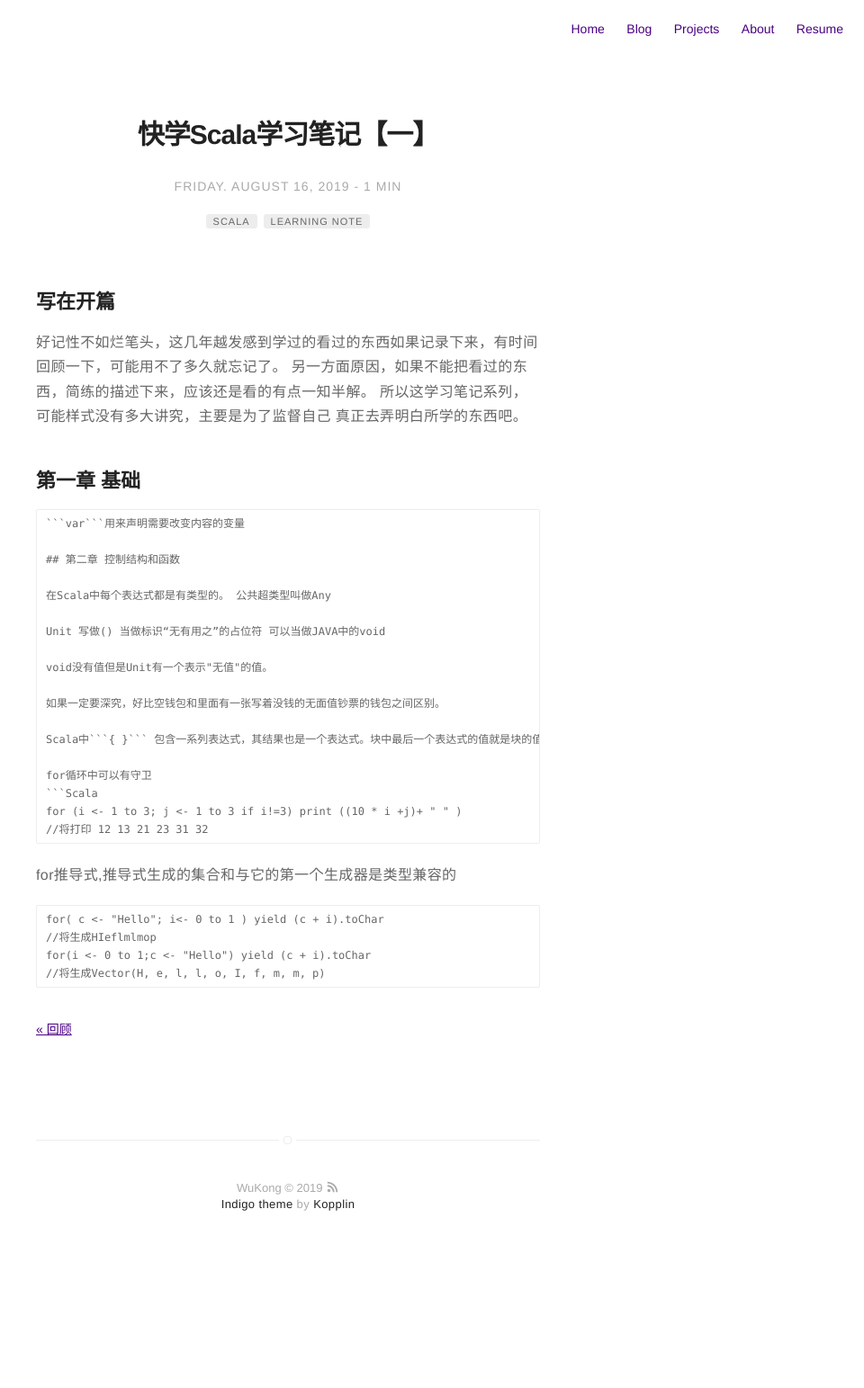
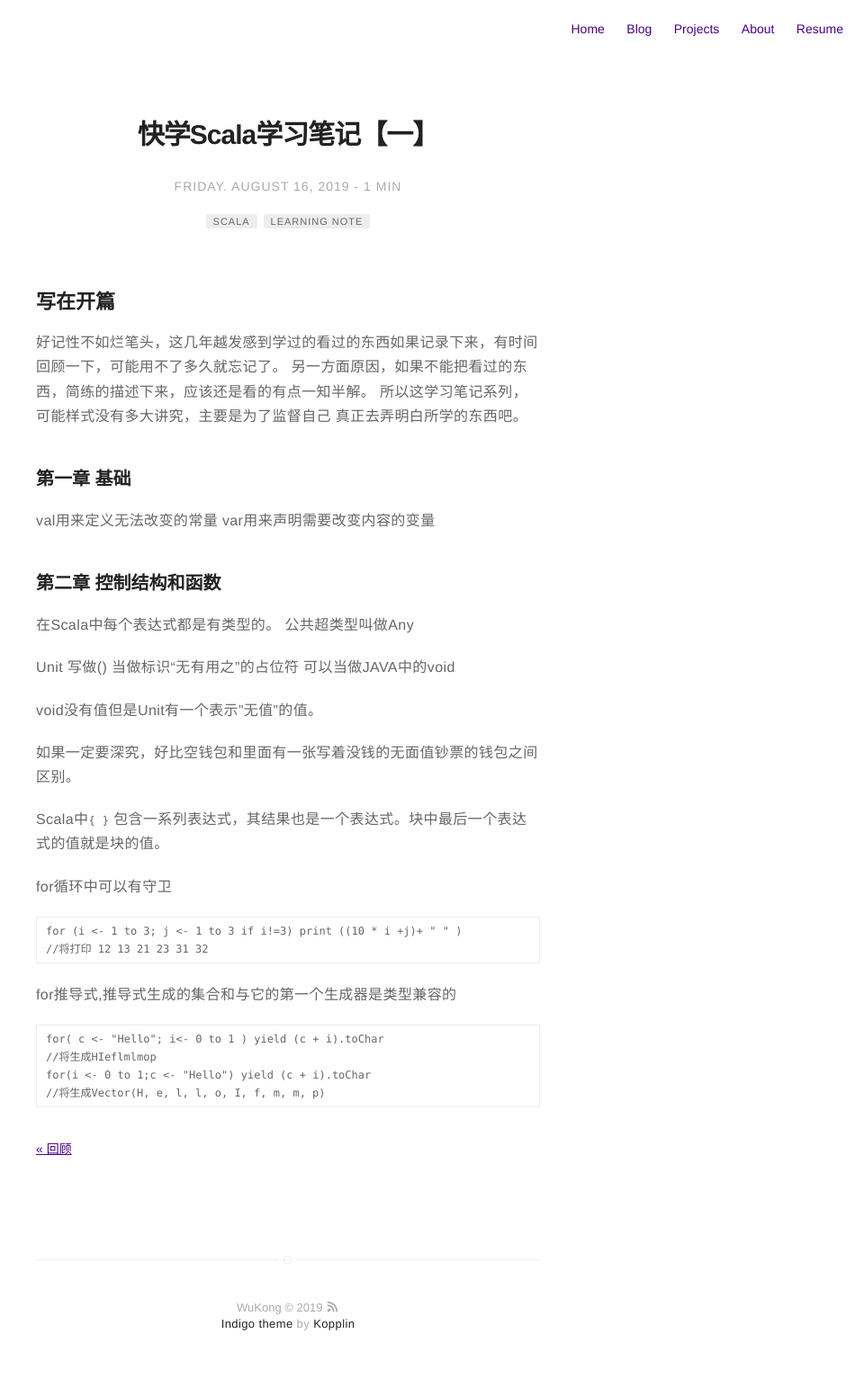
Before and after one commit to legend91325/legend91325.github.io, a Jekyll site: the page built from _posts/2019-08-16-markdown-Scala_learn_note_one.md, in a window 1280 px wide. Shown: the whole page at 90% size, without its empty margins (320-1280 px from the left). Built offline with Jekyll 4.4.1, drawn with Linux system fonts in a browser that asks for light colours; before the commit the page ends 1411 px from its top, so only the background shows below that.

Commit message:
scala update

````diff
--- a/_posts/2019-08-16-markdown-Scala_learn_note_one.md
+++ b/_posts/2019-08-16-markdown-Scala_learn_note_one.md
@@ -17,11 +17,13 @@ description: Scala learning note
  另一方面原因，如果不能把看过的东西，简练的描述下来，应该还是看的有点一知半解。
  所以这学习笔记系列，可能样式没有多大讲究，主要是为了监督自己 真正去弄明白所学的东西吧。
 
-## 第一章 基础
-```val```用来定义无法改变的常量
-```var```用来声明需要改变内容的变量
+### 第一章 基础
 
-## 第二章 控制结构和函数
+val用来定义无法改变的常量
+var用来声明需要改变内容的变量
+
+
+### 第二章 控制结构和函数
 
 在Scala中每个表达式都是有类型的。 公共超类型叫做Any
 
@@ -34,6 +36,7 @@ void没有值但是Unit有一个表示"无值"的值。
 Scala中```{ }``` 包含一系列表达式，其结果也是一个表达式。块中最后一个表达式的值就是块的值。
 
 for循环中可以有守卫
+
 ```Scala
 for (i <- 1 to 3; j <- 1 to 3 if i!=3) print ((10 * i +j)+ " " )
 //将打印 12 13 21 23 31 32
````
